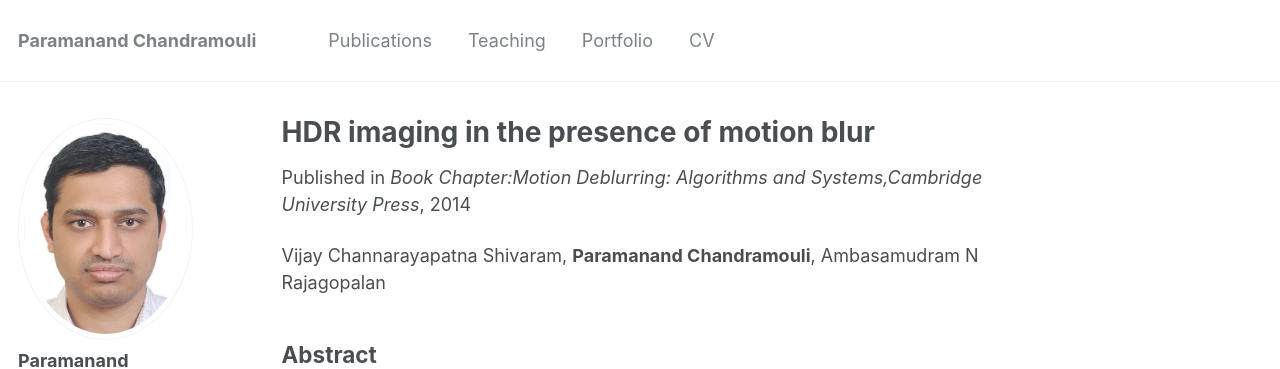
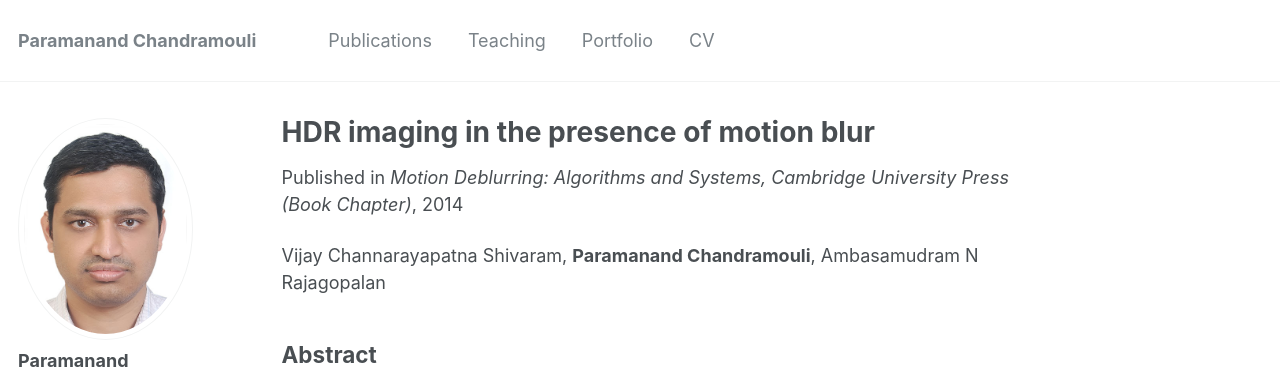
Before and after one commit to Paramanand-C/Paramanand-C.github.io, a Jekyll site: the page built from _publications/2014-book-chapter-HDR-imaging-in-the-presence-of-motion-blur.md, in a window 1280 px wide and 900 px high. Shown: the top 369 px of the window. Built offline with Jekyll 4.4.1, drawn with Linux system fonts in a browser that asks for light colours; some web fonts are replaced.

```diff
--- a/_publications/2014-book-chapter-HDR-imaging-in-the-presence-of-motion-blur.md
+++ b/_publications/2014-book-chapter-HDR-imaging-in-the-presence-of-motion-blur.md
@@ -3,7 +3,7 @@ title: "HDR imaging in the presence of motion blur"
 collection: publications
 permalink: /publication/2014-book-chapter-HDR-imaging-in-the-presence-of-motion-blur
 date: 2014-05-08
-venue: 'Book Chapter:Motion Deblurring: Algorithms and Systems,Cambridge University Press'
+venue: 'Motion Deblurring: Algorithms and Systems, Cambridge University Press (Book Chapter)'
 authors: 'Vijay Channarayapatna Shivaram,  <b>Paramanand Chandramouli</b>, Ambasamudram N Rajagopalan'
 categories: [Image-Restoration]
 bibtex: true
```
